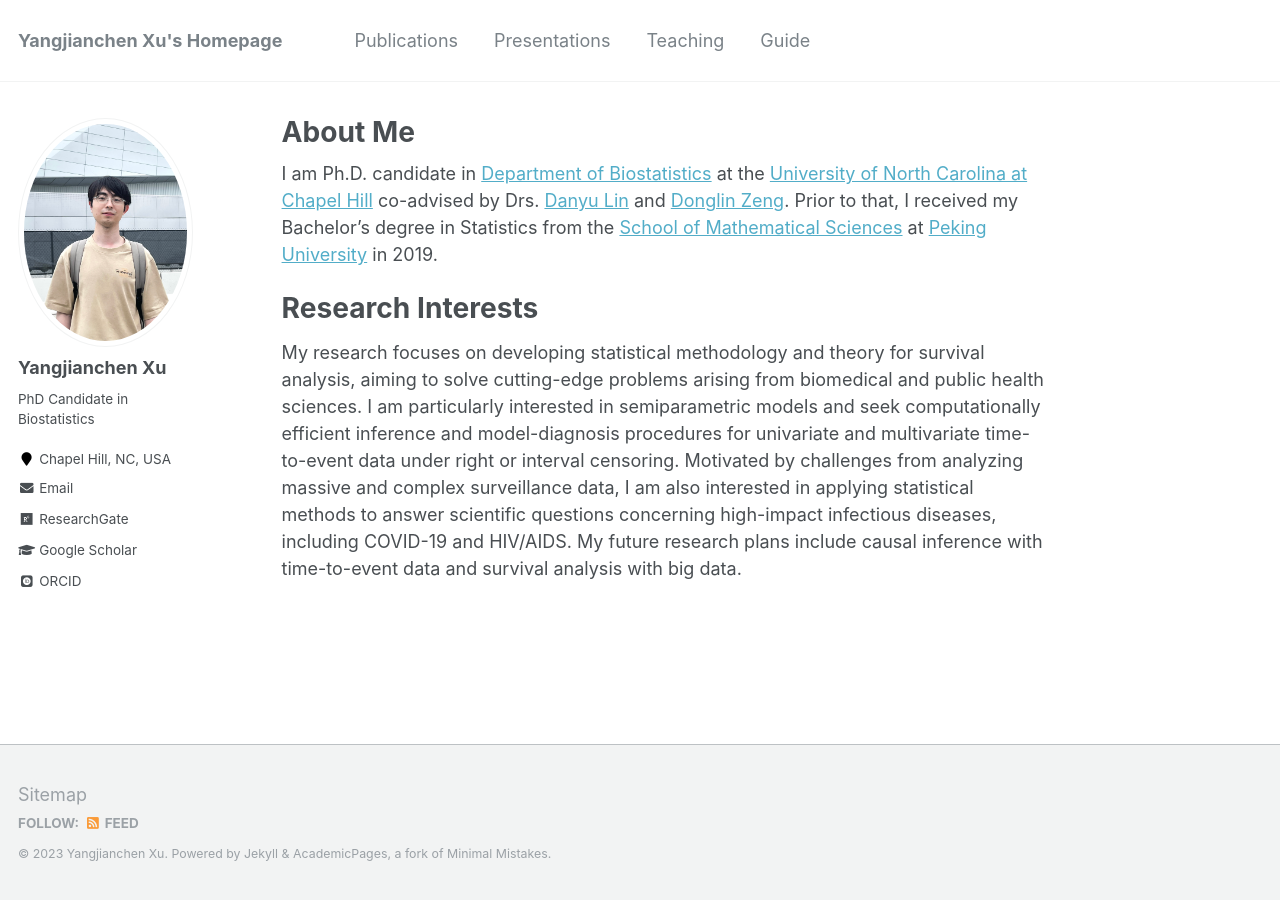
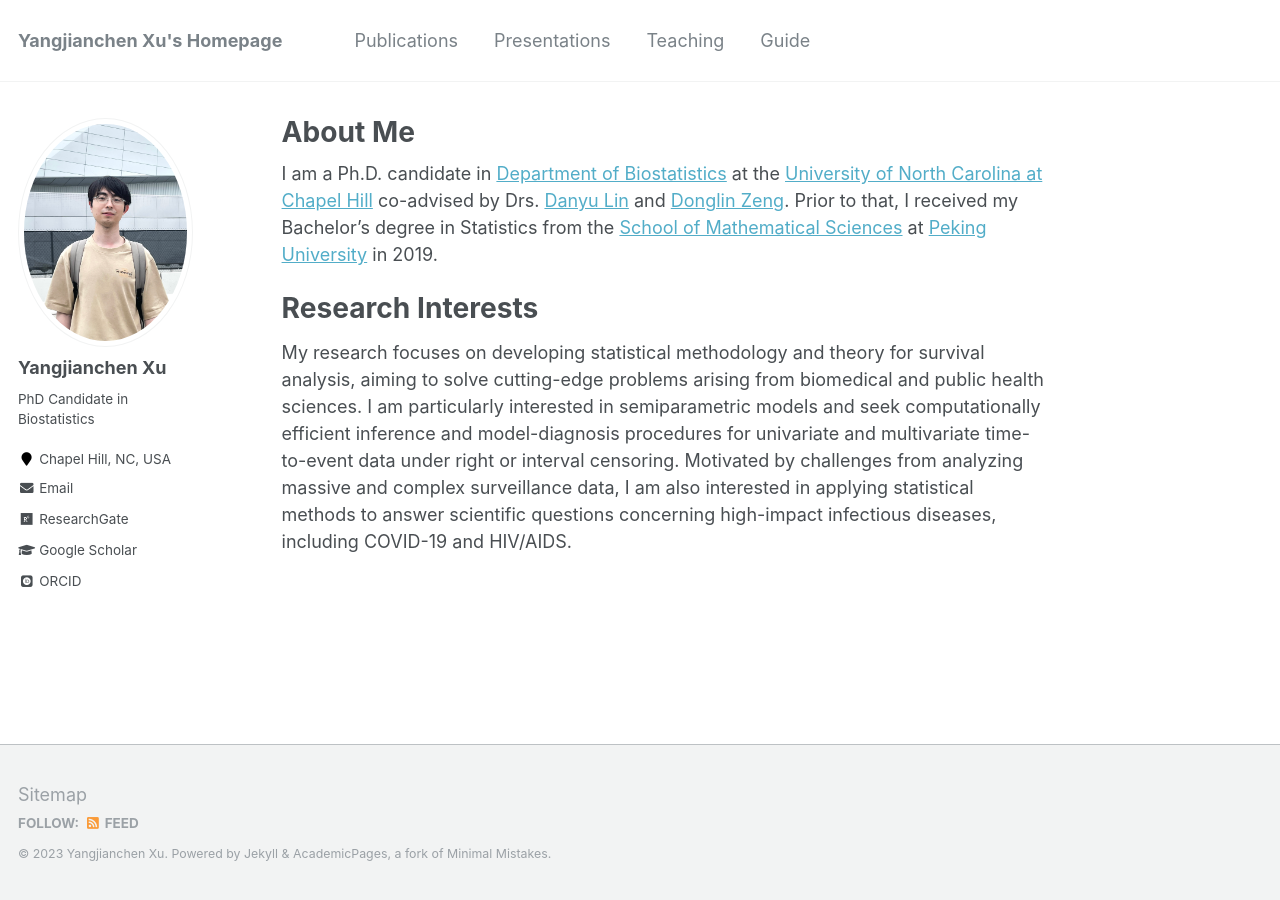
Before and after one commit to yangjc-xu/yangjc-xu.github.io, a Jekyll site: the page built from _pages/about.md, in a window 1280 px wide. Built offline with Jekyll 4.4.1, drawn with Linux system fonts in a browser that asks for light colours; some web fonts are replaced.

Commit message:
Update about.md

```diff
--- a/_pages/about.md
+++ b/_pages/about.md
@@ -8,8 +8,8 @@ redirect_from:
   - /about.html
 ---
 
-I am Ph.D. candidate in [Department of Biostatistics](https://sph.unc.edu/bios/biostatistics/) at the [University of North Carolina at Chapel Hill](https://www.unc.edu) co-advised by Drs. [Danyu Lin](https://sph.unc.edu/adv_profile/danyu-lin-phd/) and [Donglin Zeng](https://sph.umich.edu/faculty-profiles/zeng-donglin.html). Prior to that, I received my Bachelor’s degree in Statistics from the [School of Mathematical Sciences](https://www.math.pku.edu.cn/) at [Peking University](https://english.pku.edu.cn) in 2019.
+I am a Ph.D. candidate in [Department of Biostatistics](https://sph.unc.edu/bios/biostatistics/) at the [University of North Carolina at Chapel Hill](https://www.unc.edu) co-advised by Drs. [Danyu Lin](https://sph.unc.edu/adv_profile/danyu-lin-phd/) and [Donglin Zeng](https://sph.umich.edu/faculty-profiles/zeng-donglin.html). Prior to that, I received my Bachelor’s degree in Statistics from the [School of Mathematical Sciences](https://www.math.pku.edu.cn/) at [Peking University](https://english.pku.edu.cn) in 2019.
 
 Research Interests
 ======
-My research focuses on developing statistical methodology and theory for survival analysis, aiming to solve cutting-edge problems arising from biomedical and public health sciences. I am particularly interested in semiparametric models and seek computationally efficient inference and model-diagnosis procedures for univariate and multivariate time-to-event data under right or interval censoring. Motivated by challenges from analyzing massive and complex surveillance data, I am also interested in applying statistical methods to answer scientific questions concerning high-impact infectious diseases, including COVID-19 and HIV/AIDS. My future research plans include causal inference with time-to-event data and survival analysis with big data.
+My research focuses on developing statistical methodology and theory for survival analysis, aiming to solve cutting-edge problems arising from biomedical and public health sciences. I am particularly interested in semiparametric models and seek computationally efficient inference and model-diagnosis procedures for univariate and multivariate time-to-event data under right or interval censoring. Motivated by challenges from analyzing massive and complex surveillance data, I am also interested in applying statistical methods to answer scientific questions concerning high-impact infectious diseases, including COVID-19 and HIV/AIDS.
```
